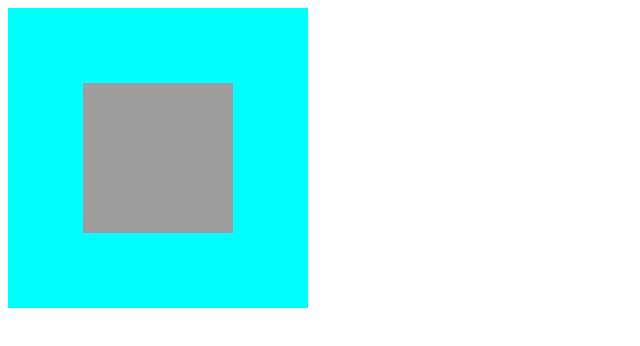
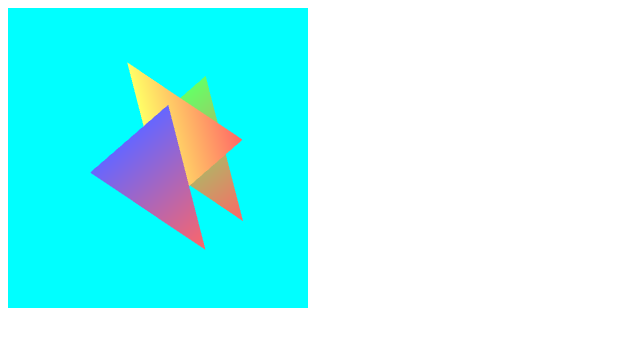
Before and after one commit to TCutter/webgl-learning, a plain HTML site: page index.html in a window 1280 px wide. Shown: the whole page, without its empty margins (0-640 px from the left). Drawn offline with Linux system fonts and the light colour scheme.

Commit message:
上传视点与视线代码

```diff
--- a/index.html
+++ b/index.html
@@ -8,7 +8,7 @@
 </head>
 <body>
   <canvas id="canvas" width="300" height="300"></canvas>
-  <script src="./js/utils.js"></script>
+  <script src="./js/event.js"></script>
   <script src="./js/plugins/gl-matrix.js"></script>
   <script src="./js/renderer.js"></script>
   <script src="./js/app.js"></script>
--- a/js/app.js
+++ b/js/app.js
@@ -1,9 +1,14 @@
 var renderer = null
-var gPoints = []
 
 window.onload = () => {
+  document.onkeydown = (ev) => keydown(ev)
+
   var canvas = document.getElementById('canvas')
 
   renderer = new Renderer(canvas)
+  draw()
+}
+
+function draw () {
   renderer.draw()
 }
--- a/js/event.js
+++ b/js/event.js
@@ -0,0 +1,12 @@
+var g_eyeX = 0.2, g_eyeY = 0.25, g_eyeZ = 0.25 // 视点
+
+function keydown (ev) {
+  if (ev.keyCode === 39) {
+    g_eyeZ += 0.1
+  } else if (ev.keyCode === 37) {
+    g_eyeZ -= 0.1
+  } else {
+    return
+  }
+  draw()
+}
--- a/js/renderer.js
+++ b/js/renderer.js
@@ -15,13 +15,10 @@ class Renderer {
     var webgl = Renderer.sWebgl
     webgl.useProgram(Renderer.sProgram) // 要放在片段着色器前面调用
 
-    loadImage('https://cn.bing.com/th?id=OHR.FeatherSerpent_ZH-CN5706017355_1920x1080.jpg&rf=LaDigue_1920x1080.jpg&pid=hp')
-    .then((image) => {
-      this._loadTexture(image)
-      this._doDraw()
-      // var ctx = this._canvas.getContext('2d')
-      // ctx && ctx.drawImage(image, 0, 0)
-    })
+    // this._setModelMatrix()
+    // this._setViewMatrix()
+    this._setViewModelMatrix()
+    this._doDraw()
   }
 
   /**
@@ -63,48 +60,75 @@ class Renderer {
     var webgl = Renderer.sWebgl
 
     var vertices = new Float32Array([
-      // 顶点坐标，纹理坐标可由顶点坐标坐标变换得到
-      -0.5, 0.5,
-      -0.5, -0.5,
-      0.5, 0.5,
-      0.5, -0.5
+      // 顶点坐标和颜色
+      0.0, 0.5, -0.4, 0.4, 1.0, 0.4, // 绿色三角形在最后面
+      -0.5, -0.5, -0.4, 0.4, 1.0, 0.4,
+      0.5, -0.5, -0.4, 1.0, 0.4, 0.4,
+
+      0.5, 0.4, -0.2, 1.0, 0.4, 0.4, // 黄色三角形在中间
+      -0.5, 0.4, -0.2, 1.0, 1.0, 0.4,
+      0.0, -0.6, -0.2, 1.0, 1.0, 0.4,
+
+      0.0, 0.5, 0.0, 0.4, 0.4, 1.0, // 蓝色三角形在最前面
+      -0.5, -0.5, 0.0, 0.4, 0.4, 1.0,
+      0.5, -0.5, 0.0, 1.0, 0.4, 0.4
     ])
 
     // 创建缓冲区对象
     var buffer = webgl.createBuffer()
     webgl.bindBuffer(webgl.ARRAY_BUFFER, buffer)
     webgl.bufferData(webgl.ARRAY_BUFFER, vertices, webgl.STATIC_DRAW)
+    const FSIZE = vertices.BYTES_PER_ELEMENT
 
     var a_Position = webgl.getAttribLocation(Renderer.sProgram, 'a_Position')
-    webgl.vertexAttribPointer(a_Position, 2, webgl.FLOAT, false, 0, 0)
+    webgl.vertexAttribPointer(a_Position, 3, webgl.FLOAT, false, FSIZE * 6, 0)
     webgl.enableVertexAttribArray(a_Position)
+
+    var a_Color = webgl.getAttribLocation(Renderer.sProgram, 'a_Color')
+    webgl.vertexAttribPointer(a_Color, 3, webgl.FLOAT, false, FSIZE * 6, FSIZE * 3)
+    webgl.enableVertexAttribArray(a_Color)
   }
 
-  _loadTexture(image) {
+  // 设置模型视图矩阵，将 u_ViewMatrix 和 u_ModelMatrix 计算后的结果传给着色器
+  _setViewModelMatrix () {
     var gl = Renderer.sWebgl
 
-    var textureObj = gl.createTexture() // 创建纹理对象
-    var imageTexture = gl.getUniformLocation(Renderer.sProgram, 'imageTexture')
+    var viewMatrix = mat4.lookAt(
+      [g_eyeX, g_eyeY, g_eyeZ],
+      [0, 0, 0],
+      [0, 1, 0]
+    )
 
-    gl.activeTexture(gl.TEXTURE0) // 开启0号纹理单元
-    // 向targe绑定纹理对象，TEXTURE_2D 表示二维纹理
-    gl.bindTexture(gl.TEXTURE_2D, textureObj)
-    // 对纹理图像进行Y轴反转， 因为webgl坐标系统与图片（png、jpg等）的坐标系统的 Y 轴方向是相反的
-    gl.pixelStorei(gl.UNPACK_FLIP_Y_WEBGL, true)
+    var modelMatrix = mat4.create()
+    mat4.identity(modelMatrix)
+    mat4.rotateZ(modelMatrix, -Math.PI * 10 / 180)
 
-    // 配置纹理参数
-    gl.texParameteri(gl.TEXTURE_2D, gl.TEXTURE_MAX_FILTER, gl.LINEAR)
-    gl.texParameteri(gl.TEXTURE_2D, gl.TEXTURE_MIN_FILTER, gl.LINEAR)
-    gl.texParameteri(gl.TEXTURE_2D, gl.TEXTURE_WRAP_S, gl.CLAMP_TO_EDGE)
-    gl.texParameteri(gl.TEXTURE_2D, gl.TEXTURE_WRAP_T, gl.CLAMP_TO_EDGE)
+    var matrix = mat4.multiply(viewMatrix, modelMatrix)
+    var u_Matrix = gl.getUniformLocation(Renderer.sProgram, 'u_Matrix')
+    gl.uniformMatrix4fv(u_Matrix, false, matrix)
+  }
 
-    /**
-     * 将纹理图像（image）分配给纹理对象（TEXTURE_2D），同时告诉webgl一些图像的特性
-     * gl.RGB 表示图像的内部格式
-     */
-    gl.texImage2D(gl.TEXTURE_2D, 0, gl.RGB, gl.RGB, gl.UNSIGNED_BYTE, image)
+  // 设置视图矩阵
+  _setViewMatrix () {
+    var gl = Renderer.sWebgl
+    var u_ViewMatrix = gl.getUniformLocation(Renderer.sProgram, 'u_ViewMatrix')
 
-    gl.uniform1i(imageTexture, 0) // 将 0 号纹理传给着色器
+    // 设置视点、视线和上方向
+    var matrix = mat4.lookAt(
+      [0.2, 0.25, 0.25],
+      [0, 0, 0],
+      [0, 1, 0]
+    )
+    gl.uniformMatrix4fv(u_ViewMatrix, false, matrix)
+  }
+  // 设置模型矩阵
+  _setModelMatrix () {
+    var gl = Renderer.sWebgl
+    var u_ModelMatrix = gl.getUniformLocation(Renderer.sProgram, 'u_ModelMatrix')
+    var matrix = mat4.create()
+    mat4.identity(matrix)
+    mat4.rotateZ(matrix, -Math.PI * 10 / 180)
+    gl.uniformMatrix4fv(u_ModelMatrix, false, matrix)
   }
 
   _doDraw () {
@@ -116,7 +140,7 @@ class Renderer {
 
     webgl.clearColor(0.0, 1.0, 1.0, 1.0)
     webgl.clear(webgl.COLOR_BUFFER_BIT)
-    webgl.drawArrays(webgl.TRIANGLE_STRIP, 0, 4) // 绘制三角形，从第1个顶点开始绘制3个顶点
+    webgl.drawArrays(webgl.TRIANGLES, 0, 9) // 绘制三角形，从第1个顶点开始绘制3个顶点
 
     var ctx = this._canvas.getContext('2d')
     ctx && ctx.drawImage(Renderer.sCanvas, 0, 0)
@@ -127,11 +151,15 @@ class Renderer {
 Renderer.sVshPgm = [
   'precision mediump float;',
   'attribute vec4 a_Position;',
-  'varying vec2 v_TexCoord;',
+  'attribute vec4 a_Color;',
+  // 'uniform mat4 u_ModelMatrix;',
+  // 'uniform mat4 u_ViewMatrix;',
+  'uniform mat4 u_Matrix;',
+  'varying vec4 v_Color;',
   'void main()',
   '{',
-  '   gl_Position = a_Position;', // 设置坐标
-  '   v_TexCoord = vec2(a_Position.x + 0.5, a_Position.y + 0.5);',
+  '   gl_Position = u_Matrix * a_Position;', // 设置坐标
+  '   v_Color = a_Color;',
   '}'
 ].join('\n')
 
@@ -139,9 +167,9 @@ Renderer.sVshPgm = [
 Renderer.sFshPgm = [
   'precision mediump float;',
   'varying vec2 v_TexCoord;',
-  'uniform sampler2D imageTexture;',
+  'varying vec4 v_Color;',
   'void main()',
   '{',
-  '   gl_FragColor = texture2D(imageTexture, v_TexCoord);',
+  '   gl_FragColor = v_Color;',
   '}'
 ].join('\n')
--- a/js/utils.js
+++ /dev/null
@@ -1,9 +0,0 @@
-function loadImage (path) {
-  return new Promise((resolve, reject) => {
-    var img = new Image()
-    img.setAttribute('crossorigin', 'anonymous') // 设置允许跨域加载图片
-    img.onload = () => resolve(img)
-    img.onerror = reject;
-    img.src = path
-  })
-}
```
Also changed, not shown: images/image1.png (deleted), js/plugins/mat4.js, 1 other file.
